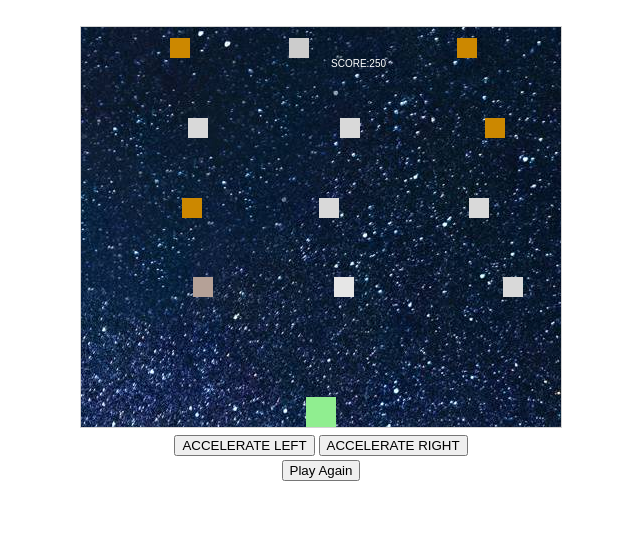
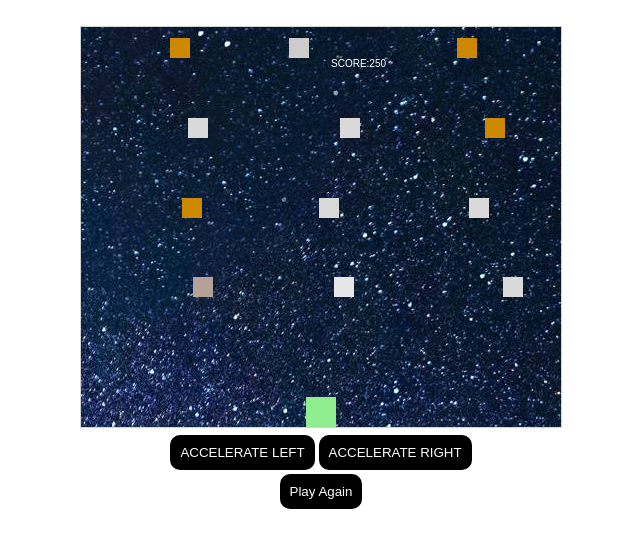
Before and after one commit to GanapathiSurya/SpaceGame, a plain HTML site: page index.html in a window 1280 px wide. Shown: the whole page, without its empty margins (319-959 px from the left). Drawn offline with Linux system fonts and the light colour scheme.

Commit message:
second commit

```diff
--- a/index.html
+++ b/index.html
@@ -8,7 +8,14 @@ canvas {
    background-image: url("space.jpg");
 
 }
-
+.btn {
+    background-color: black;
+    border-radius: 10px;
+    padding:10px;
+    color: white;
+    outline: none;
+    border:none;
+}
 </style>
 </head>
 <body onload="startGame()" style="text-align: center;">
@@ -174,14 +181,15 @@ function reload(){
 <center><table>
     <tr>
         <td>
-         <button onmouseup="accelerate(-0.5)">ACCELERATE LEFT</button>
+         <button class="btn" onmouseup="accelerate(-0.5)">ACCELERATE LEFT</button>
         </td>
     <td>
-       <button onmouseup="accelerate(0.5)" >ACCELERATE RIGHT</button>
+       <button class="btn" onmouseup="accelerate(0.5)" >ACCELERATE RIGHT</button>
     </td>
     </tr>
     <tr>
-        <td colspan="2" style="text-align: center;"><button onclick="reload()">Play Again</button></td>
+        <td colspan="2" style="text-align: center;">
+            <button onclick="reload()" class="btn">Play Again</button></td>
     </tr>
 </table></center>
 </div>
```
